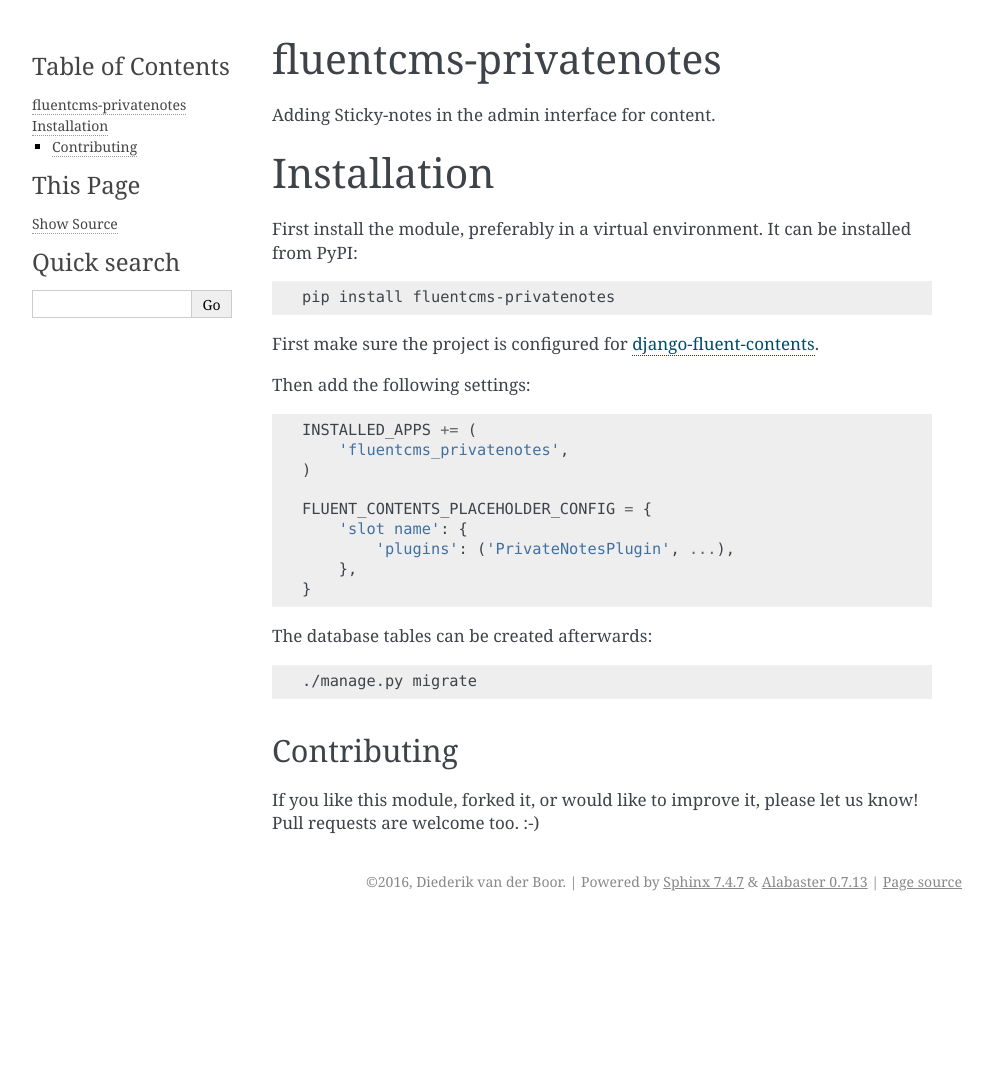
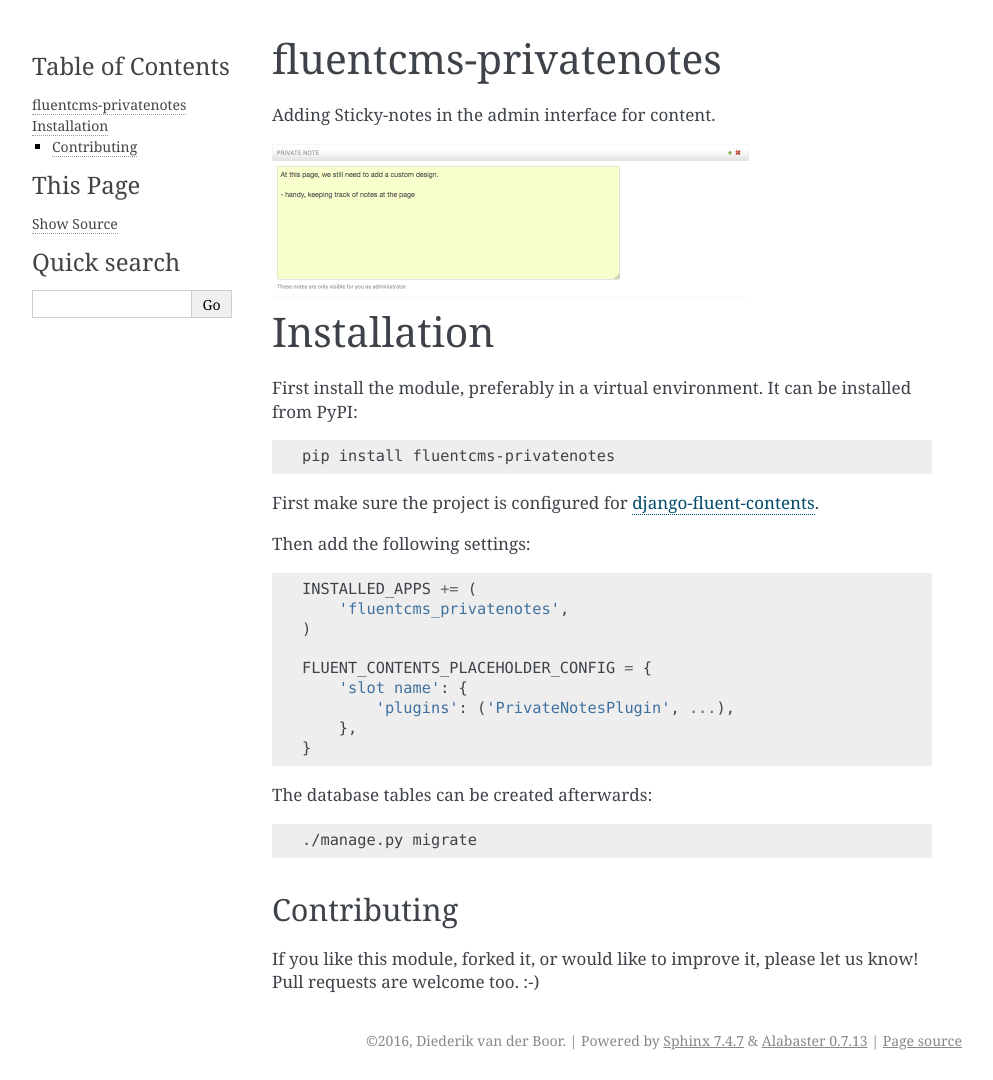
Before and after one commit to django-fluent/fluentcms-privatenotes, a Sphinx documentation site: the page built from docs/index.rst, in a window 1280 px wide. Shown: the whole page, without its empty margins (148-1141 px from the left). Built offline with Sphinx 7.4.7, drawn with Linux system fonts in a browser that asks for light colours; before the commit the page ends 921 px from its top, so only the background shows below that.

Commit message:
Add screenshots to the docs + README

```diff
--- a/README.rst
+++ b/README.rst
@@ -15,6 +15,10 @@
     :target: https://codecov.io/github/edoburu/fluentcms-privatenotes?branch=master
 
 Adding Sticky-notes in the admin interface for content.
+
+.. image:: https://github.com/edoburu/fluentcms-privatenotes/blob/master/docs/images/fluentcms-privatenotes.png
+   :width: 477
+   :height: 154
 
 
 Installation
--- a/docs/index.rst
+++ b/docs/index.rst
@@ -5,6 +5,10 @@
    :maxdepth: 2
 
 Adding Sticky-notes in the admin interface for content.
+
+.. image:: images/fluentcms-privatenotes.png
+   :width: 477
+   :height: 154
 
 
 Installation
```
Also changed, not shown: docs/images/fluentcms-privatenotes.png (added).
